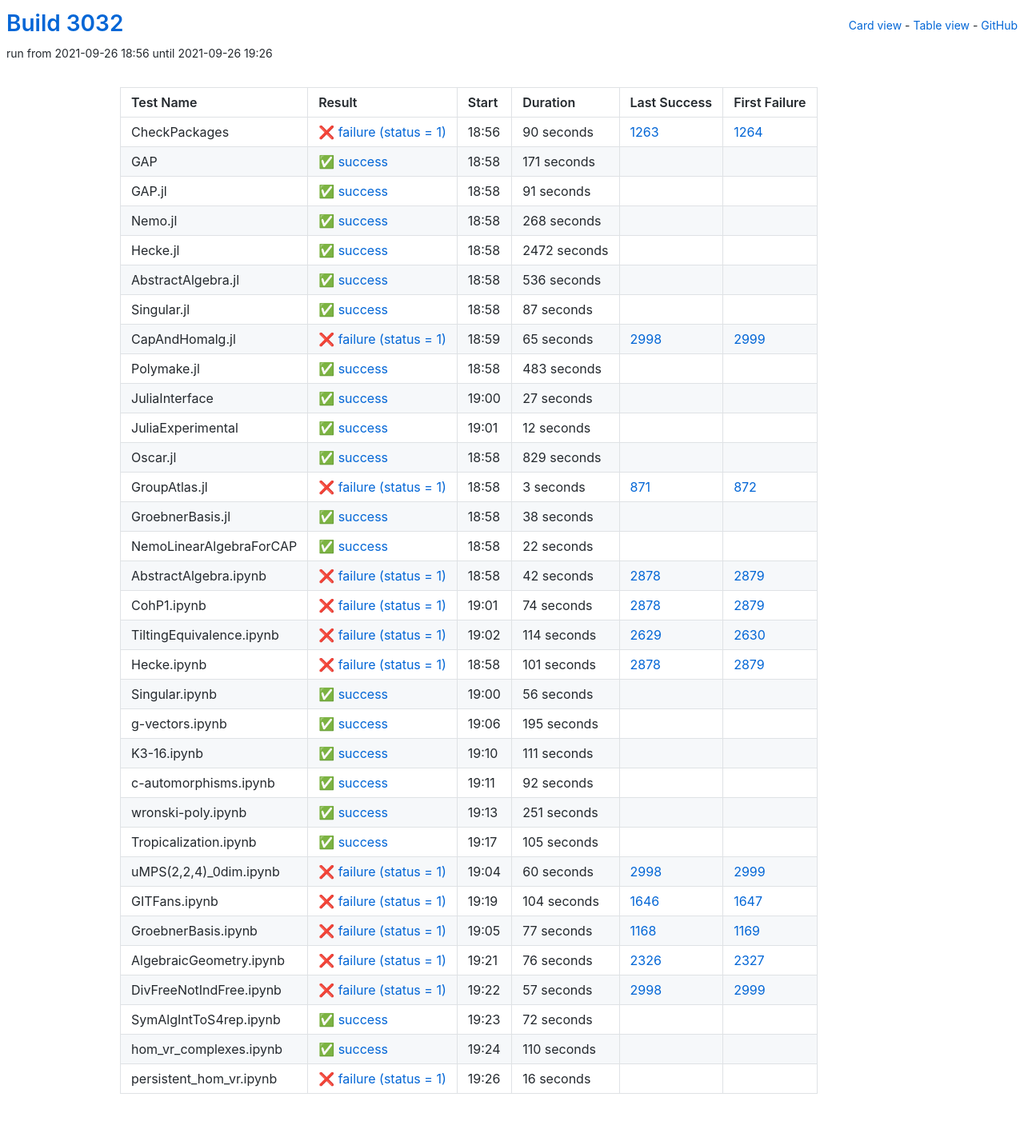
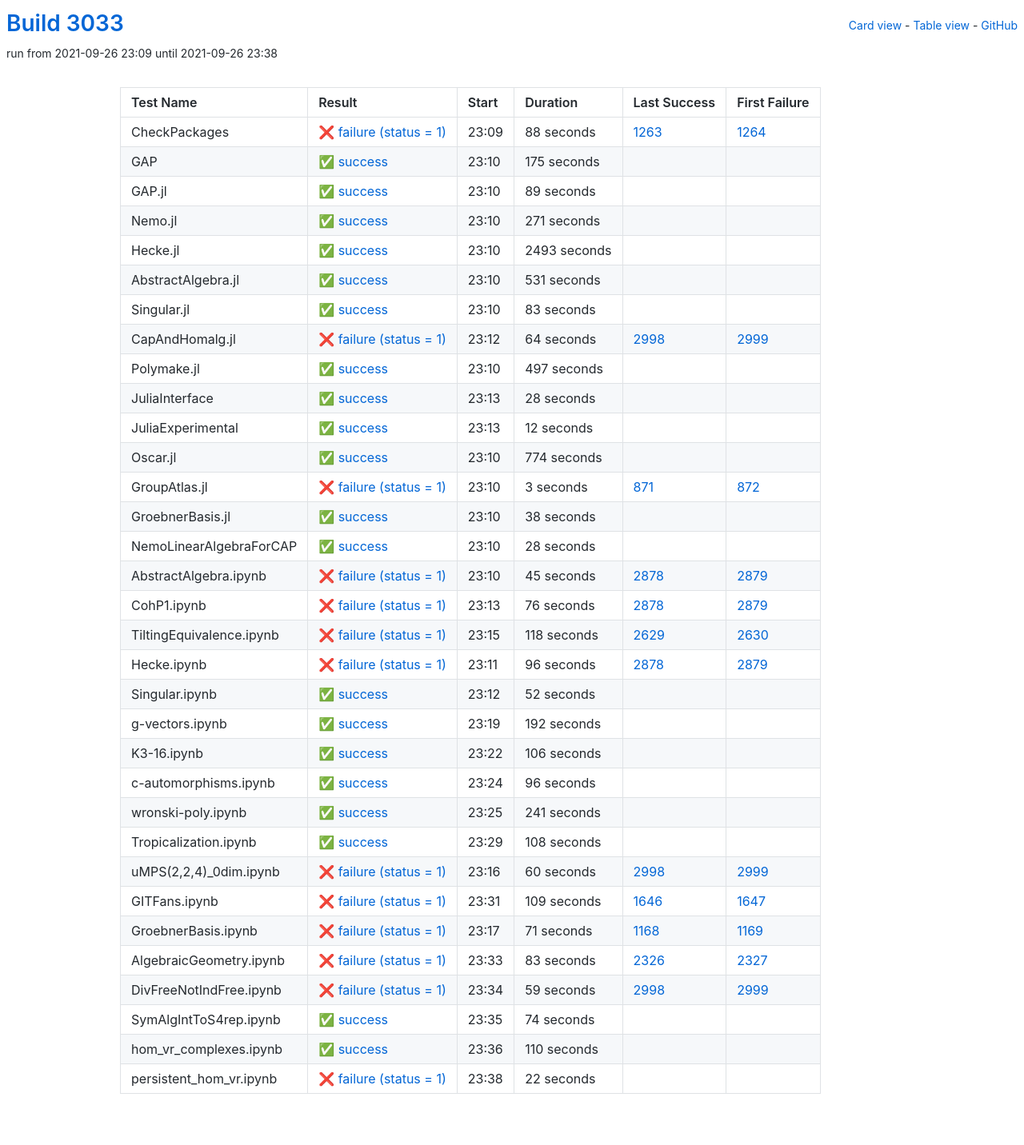
Before and after one commit to oscar-system/oscar-ci-status-stable, a Jekyll site: the page built from table.html, in a window 1280 px wide. Shown: the whole page at 80% size. Built offline with Jekyll 4.4.1, drawn with Linux system fonts in a browser that asks for light colours.

Commit message:
Build #3033

```diff
--- a/_data/ci.yml
+++ b/_data/ci.yml
@@ -1,6 +1,6 @@
 ---
-build: 3032
-build_url: https://oscarci.mathematik.uni-kl.de/job/oscar-stable/3032/
+build: 3033
+build_url: https://oscarci.mathematik.uni-kl.de/job/oscar-stable/3033/
 job: oscar-stable
 organization: oscar-system
 repo: oscar-ci-status-stable
@@ -8,128 +8,128 @@ repourl: https://github.com/oscar-system/oscar-ci-status-stable
 tests:
 - name: CheckPackages
   id: checkpackages
-  log: https://oscarci.mathematik.uni-kl.de/job/oscar-stable/3032/artifact/logs/build-3032/CheckPackages.log
-  start: 2021-09-26 18:56
+  log: https://oscarci.mathematik.uni-kl.de/job/oscar-stable/3033/artifact/logs/build-3033/CheckPackages.log
+  start: 2021-09-26 23:09
   success: false
   exitcode: 1
   status: failure
-  duration: 90
+  duration: 88
   last_success: 1263
   last_success_url: https://oscarci.mathematik.uni-kl.de/job/oscar-stable/1263/
   first_failure: 1264
   first_failure_url: https://oscarci.mathematik.uni-kl.de/job/oscar-stable/1264/
 - name: GAP
   id: gap
-  log: https://oscarci.mathematik.uni-kl.de/job/oscar-stable/3032/artifact/logs/build-3032/GAP.log
-  start: 2021-09-26 18:58
+  log: https://oscarci.mathematik.uni-kl.de/job/oscar-stable/3033/artifact/logs/build-3033/GAP.log
+  start: 2021-09-26 23:10
   success: true
   exitcode: 0
   status: success
-  duration: 171
+  duration: 175
   last_success: false
   last_success_url:
   first_failure: false
   first_failure_url:
 - name: GAP.jl
   id: gap-jl
-  log: https://oscarci.mathematik.uni-kl.de/job/oscar-stable/3032/artifact/logs/build-3032/GAP.jl.log
-  start: 2021-09-26 18:58
+  log: https://oscarci.mathematik.uni-kl.de/job/oscar-stable/3033/artifact/logs/build-3033/GAP.jl.log
+  start: 2021-09-26 23:10
   success: true
   exitcode: 0
   status: success
-  duration: 91
+  duration: 89
   last_success: false
   last_success_url:
   first_failure: false
   first_failure_url:
 - name: Nemo.jl
   id: nemo-jl
-  log: https://oscarci.mathematik.uni-kl.de/job/oscar-stable/3032/artifact/logs/build-3032/Nemo.jl.log
-  start: 2021-09-26 18:58
+  log: https://oscarci.mathematik.uni-kl.de/job/oscar-stable/3033/artifact/logs/build-3033/Nemo.jl.log
+  start: 2021-09-26 23:10
   success: true
   exitcode: 0
   status: success
-  duration: 268
+  duration: 271
   last_success: false
   last_success_url:
   first_failure: false
   first_failure_url:
 - name: Hecke.jl
   id: hecke-jl
-  log: https://oscarci.mathematik.uni-kl.de/job/oscar-stable/3032/artifact/logs/build-3032/Hecke.jl.log
-  start: 2021-09-26 18:58
+  log: https://oscarci.mathematik.uni-kl.de/job/oscar-stable/3033/artifact/logs/build-3033/Hecke.jl.log
+  start: 2021-09-26 23:10
   success: true
   exitcode: 0
   status: success
-  duration: 2472
+  duration: 2493
   last_success: false
   last_success_url:
   first_failure: false
   first_failure_url:
 - name: AbstractAlgebra.jl
   id: abstractalgebra-jl
-  log: https://oscarci.mathematik.uni-kl.de/job/oscar-stable/3032/artifact/logs/build-3032/AbstractAlgebra.jl.log
-  start: 2021-09-26 18:58
+  log: https://oscarci.mathematik.uni-kl.de/job/oscar-stable/3033/artifact/logs/build-3033/AbstractAlgebra.jl.log
+  start: 2021-09-26 23:10
   success: true
   exitcode: 0
   status: success
-  duration: 536
+  duration: 531
   last_success: false
   last_success_url:
   first_failure: false
   first_failure_url:
 - name: Singular.jl
   id: singular-jl
-  log: https://oscarci.mathematik.uni-kl.de/job/oscar-stable/3032/artifact/logs/build-3032/Singular.jl.log
-  start: 2021-09-26 18:58
+  log: https://oscarci.mathematik.uni-kl.de/job/oscar-stable/3033/artifact/logs/build-3033/Singular.jl.log
+  start: 2021-09-26 23:10
   success: true
   exitcode: 0
   status: success
-  duration: 87
+  duration: 83
   last_success: false
   last_success_url:
   first_failure: false
   first_failure_url:
 - name: CapAndHomalg.jl
   id: capandhomalg-jl
-  log: https://oscarci.mathematik.uni-kl.de/job/oscar-stable/3032/artifact/logs/build-3032/CapAndHomalg.jl.log
-  start: 2021-09-26 18:59
+  log: https://oscarci.mathematik.uni-kl.de/job/oscar-stable/3033/artifact/logs/build-3033/CapAndHomalg.jl.log
+  start: 2021-09-26 23:12
   success: false
   exitcode: 1
   status: failure
-  duration: 65
+  duration: 64
   last_success: 2998
   last_success_url: https://oscarci.mathematik.uni-kl.de/job/oscar-stable/2998/
   first_failure: 2999
   first_failure_url: https://oscarci.mathematik.uni-kl.de/job/oscar-stable/2999/
 - name: Polymake.jl
   id: polymake-jl
-  log: https://oscarci.mathematik.uni-kl.de/job/oscar-stable/3032/artifact/logs/build-3032/Polymake.jl.log
-  start: 2021-09-26 18:58
+  log: https://oscarci.mathematik.uni-kl.de/job/oscar-stable/3033/artifact/logs/build-3033/Polymake.jl.log
+  start: 2021-09-26 23:10
   success: true
   exitcode: 0
   status: success
-  duration: 483
+  duration: 497
   last_success: false
   last_success_url:
   first_failure: false
   first_failure_url:
 - name: JuliaInterface
   id: juliainterface
-  log: https://oscarci.mathematik.uni-kl.de/job/oscar-stable/3032/artifact/logs/build-3032/JuliaInterface.log
-  start: 2021-09-26 19:00
+  log: https://oscarci.mathematik.uni-kl.de/job/oscar-stable/3033/artifact/logs/build-3033/JuliaInterface.log
+  start: 2021-09-26 23:13
   success: true
   exitcode: 0
   status: success
-  duration: 27
+  duration: 28
   last_success: false
   last_success_url:
   first_failure: false
   first_failure_url:
 - name: JuliaExperimental
   id: juliaexperimental
-  log: https://oscarci.mathematik.uni-kl.de/job/oscar-stable/3032/artifact/logs/build-3032/JuliaExperimental.log
-  start: 2021-09-26 19:01
+  log: https://oscarci.mathematik.uni-kl.de/job/oscar-stable/3033/artifact/logs/build-3033/JuliaExperimental.log
+  start: 2021-09-26 23:13
   success: true
   exitcode: 0
   status: success
@@ -140,20 +140,20 @@ tests:
   first_failure_url:
 - name: Oscar.jl
   id: oscar-jl
-  log: https://oscarci.mathematik.uni-kl.de/job/oscar-stable/3032/artifact/logs/build-3032/Oscar.jl.log
-  start: 2021-09-26 18:58
+  log: https://oscarci.mathematik.uni-kl.de/job/oscar-stable/3033/artifact/logs/build-3033/Oscar.jl.log
+  start: 2021-09-26 23:10
   success: true
   exitcode: 0
   status: success
-  duration: 829
+  duration: 774
   last_success: false
   last_success_url:
   first_failure: false
   first_failure_url:
 - name: GroupAtlas.jl
   id: groupatlas-jl
-  log: https://oscarci.mathematik.uni-kl.de/job/oscar-stable/3032/artifact/logs/build-3032/GroupAtlas.jl.log
-  start: 2021-09-26 18:58
+  log: https://oscarci.mathematik.uni-kl.de/job/oscar-stable/3033/artifact/logs/build-3033/GroupAtlas.jl.log
+  start: 2021-09-26 23:10
   success: false
   exitcode: 1
   status: failure
@@ -164,8 +164,8 @@ tests:
   first_failure_url: https://oscarci.mathematik.uni-kl.de/job/oscar-stable/872/
 - name: GroebnerBasis.jl
   id: groebnerbasis-jl
-  log: https://oscarci.mathematik.uni-kl.de/job/oscar-stable/3032/artifact/logs/build-3032/GroebnerBasis.jl.log
-  start: 2021-09-26 18:58
+  log: https://oscarci.mathematik.uni-kl.de/job/oscar-stable/3033/artifact/logs/build-3033/GroebnerBasis.jl.log
+  start: 2021-09-26 23:10
   success: true
   exitcode: 0
   status: success
@@ -176,140 +176,140 @@ tests:
   first_failure_url:
 - name: NemoLinearAlgebraForCAP
   id: nemolinearalgebraforcap
-  log: https://oscarci.mathematik.uni-kl.de/job/oscar-stable/3032/artifact/logs/build-3032/NemoLinearAlgebraForCAP.log
-  start: 2021-09-26 18:58
+  log: https://oscarci.mathematik.uni-kl.de/job/oscar-stable/3033/artifact/logs/build-3033/NemoLinearAlgebraForCAP.log
+  start: 2021-09-26 23:10
   success: true
   exitcode: 0
   status: success
-  duration: 22
+  duration: 28
   last_success: false
   last_success_url:
   first_failure: false
   first_failure_url:
 - name: AbstractAlgebra.ipynb
   id: abstractalgebra-ipynb
-  log: https://oscarci.mathematik.uni-kl.de/job/oscar-stable/3032/artifact/logs/build-3032/AbstractAlgebra.ipynb.log
-  start: 2021-09-26 18:58
+  log: https://oscarci.mathematik.uni-kl.de/job/oscar-stable/3033/artifact/logs/build-3033/AbstractAlgebra.ipynb.log
+  start: 2021-09-26 23:10
   success: false
   exitcode: 1
   status: failure
-  duration: 42
+  duration: 45
   last_success: 2878
   last_success_url: https://oscarci.mathematik.uni-kl.de/job/oscar-stable/2878/
   first_failure: 2879
   first_failure_url: https://oscarci.mathematik.uni-kl.de/job/oscar-stable/2879/
 - name: CohP1.ipynb
   id: cohp1-ipynb
-  log: https://oscarci.mathematik.uni-kl.de/job/oscar-stable/3032/artifact/logs/build-3032/CohP1.ipynb.log
-  start: 2021-09-26 19:01
+  log: https://oscarci.mathematik.uni-kl.de/job/oscar-stable/3033/artifact/logs/build-3033/CohP1.ipynb.log
+  start: 2021-09-26 23:13
   success: false
   exitcode: 1
   status: failure
-  duration: 74
+  duration: 76
   last_success: 2878
   last_success_url: https://oscarci.mathematik.uni-kl.de/job/oscar-stable/2878/
   first_failure: 2879
   first_failure_url: https://oscarci.mathematik.uni-kl.de/job/oscar-stable/2879/
 - name: TiltingEquivalence.ipynb
   id: tiltingequivalence-ipynb
-  log: https://oscarci.mathematik.uni-kl.de/job/oscar-stable/3032/artifact/logs/build-3032/TiltingEquivalence.ipynb.log
-  start: 2021-09-26 19:02
+  log: https://oscarci.mathematik.uni-kl.de/job/oscar-stable/3033/artifact/logs/build-3033/TiltingEquivalence.ipynb.log
+  start: 2021-09-26 23:15
   success: false
   exitcode: 1
   status: failure
-  duration: 114
+  duration: 118
   last_success: 2629
   last_success_url: https://oscarci.mathematik.uni-kl.de/job/oscar-stable/2629/
   first_failure: 2630
   first_failure_url: https://oscarci.mathematik.uni-kl.de/job/oscar-stable/2630/
 - name: Hecke.ipynb
   id: hecke-ipynb
-  log: https://oscarci.mathematik.uni-kl.de/job/oscar-stable/3032/artifact/logs/build-3032/Hecke.ipynb.log
-  start: 2021-09-26 18:58
+  log: https://oscarci.mathematik.uni-kl.de/job/oscar-stable/3033/artifact/logs/build-3033/Hecke.ipynb.log
+  start: 2021-09-26 23:11
   success: false
   exitcode: 1
   status: failure
-  duration: 101
+  duration: 96
   last_success: 2878
   last_success_url: https://oscarci.mathematik.uni-kl.de/job/oscar-stable/2878/
   first_failure: 2879
   first_failure_url: https://oscarci.mathematik.uni-kl.de/job/oscar-stable/2879/
 - name: Singular.ipynb
   id: singular-ipynb
-  log: https://oscarci.mathematik.uni-kl.de/job/oscar-stable/3032/artifact/logs/build-3032/Singular.ipynb.log
-  start: 2021-09-26 19:00
+  log: https://oscarci.mathematik.uni-kl.de/job/oscar-stable/3033/artifact/logs/build-3033/Singular.ipynb.log
+  start: 2021-09-26 23:12
   success: true
   exitcode: 0
   status: success
-  duration: 56
+  duration: 52
   last_success: false
   last_success_url:
   first_failure: false
   first_failure_url:
 - name: g-vectors.ipynb
   id: g-vectors-ipynb
-  log: https://oscarci.mathematik.uni-kl.de/job/oscar-stable/3032/artifact/logs/build-3032/g-vectors.ipynb.log
-  start: 2021-09-26 19:06
+  log: https://oscarci.mathematik.uni-kl.de/job/oscar-stable/3033/artifact/logs/build-3033/g-vectors.ipynb.log
+  start: 2021-09-26 23:19
   success: true
   exitcode: 0
   status: success
-  duration: 195
+  duration: 192
   last_success: false
   last_success_url:
   first_failure: false
   first_failure_url:
 - name: K3-16.ipynb
   id: k3-16-ipynb
-  log: https://oscarci.mathematik.uni-kl.de/job/oscar-stable/3032/artifact/logs/build-3032/K3-16.ipynb.log
-  start: 2021-09-26 19:10
+  log: https://oscarci.mathematik.uni-kl.de/job/oscar-stable/3033/artifact/logs/build-3033/K3-16.ipynb.log
+  start: 2021-09-26 23:22
   success: true
   exitcode: 0
   status: success
-  duration: 111
+  duration: 106
   last_success: false
   last_success_url:
   first_failure: false
   first_failure_url:
 - name: c-automorphisms.ipynb
   id: c-automorphisms-ipynb
-  log: https://oscarci.mathematik.uni-kl.de/job/oscar-stable/3032/artifact/logs/build-3032/c-automorphisms.ipynb.log
-  start: 2021-09-26 19:11
+  log: https://oscarci.mathematik.uni-kl.de/job/oscar-stable/3033/artifact/logs/build-3033/c-automorphisms.ipynb.log
+  start: 2021-09-26 23:24
   success: true
   exitcode: 0
   status: success
-  duration: 92
+  duration: 96
   last_success: false
   last_success_url:
   first_failure: false
   first_failure_url:
 - name: wronski-poly.ipynb
   id: wronski-poly-ipynb
-  log: https://oscarci.mathematik.uni-kl.de/job/oscar-stable/3032/artifact/logs/build-3032/wronski-poly.ipynb.log
-  start: 2021-09-26 19:13
+  log: https://oscarci.mathematik.uni-kl.de/job/oscar-stable/3033/artifact/logs/build-3033/wronski-poly.ipynb.log
+  start: 2021-09-26 23:25
   success: true
   exitcode: 0
   status: success
-  duration: 251
+  duration: 241
   last_success: false
   last_success_url:
   first_failure: false
   first_failure_url:
 - name: Tropicalization.ipynb
   id: tropicalization-ipynb
-  log: https://oscarci.mathematik.uni-kl.de/job/oscar-stable/3032/artifact/logs/build-3032/Tropicalization.ipynb.log
-  start: 2021-09-26 19:17
+  log: https://oscarci.mathematik.uni-kl.de/job/oscar-stable/3033/artifact/logs/build-3033/Tropicalization.ipynb.log
+  start: 2021-09-26 23:29
   success: true
   exitcode: 0
   status: success
-  duration: 105
+  duration: 108
   last_success: false
   last_success_url:
   first_failure: false
   first_failure_url:
 - name: uMPS(2,2,4)_0dim.ipynb
   id: umps-2-2-4-0dim-ipynb
-  log: https://oscarci.mathematik.uni-kl.de/job/oscar-stable/3032/artifact/logs/build-3032/uMPS-2-2-4-_0dim.ipynb.log
-  start: 2021-09-26 19:04
+  log: https://oscarci.mathematik.uni-kl.de/job/oscar-stable/3033/artifact/logs/build-3033/uMPS-2-2-4-_0dim.ipynb.log
+  start: 2021-09-26 23:16
   success: false
   exitcode: 1
   status: failure
@@ -320,68 +320,68 @@ tests:
   first_failure_url: https://oscarci.mathematik.uni-kl.de/job/oscar-stable/2999/
 - name: GITFans.ipynb
   id: gitfans-ipynb
-  log: https://oscarci.mathematik.uni-kl.de/job/oscar-stable/3032/artifact/logs/build-3032/GITFans.ipynb.log
-  start: 2021-09-26 19:19
+  log: https://oscarci.mathematik.uni-kl.de/job/oscar-stable/3033/artifact/logs/build-3033/GITFans.ipynb.log
+  start: 2021-09-26 23:31
   success: false
   exitcode: 1
   status: failure
-  duration: 104
+  duration: 109
   last_success: 1646
   last_success_url: https://oscarci.mathematik.uni-kl.de/job/oscar-stable/1646/
   first_failure: 1647
   first_failure_url: https://oscarci.mathematik.uni-kl.de/job/oscar-stable/1647/
 - name: GroebnerBasis.ipynb
   id: groebnerbasis-ipynb
-  log: https://oscarci.mathematik.uni-kl.de/job/oscar-stable/3032/artifact/logs/build-3032/GroebnerBasis.ipynb.log
-  start: 2021-09-26 19:05
+  log: https://oscarci.mathematik.uni-kl.de/job/oscar-stable/3033/artifact/logs/build-3033/GroebnerBasis.ipynb.log
+  start: 2021-09-26 23:17
   success: false
   exitcode: 1
   status: failure
-  duration: 77
+  duration: 71
   last_success: 1168
   last_success_url: https://oscarci.mathematik.uni-kl.de/job/oscar-stable/1168/
   first_failure: 1169
   first_failure_url: https://oscarci.mathematik.uni-kl.de/job/oscar-stable/1169/
 - name: AlgebraicGeometry.ipynb
   id: algebraicgeometry-ipynb
-  log: https://oscarci.mathematik.uni-kl.de/job/oscar-stable/3032/artifact/logs/build-3032/AlgebraicGeometry.ipynb.log
-  start: 2021-09-26 19:21
+  log: https://oscarci.mathematik.uni-kl.de/job/oscar-stable/3033/artifact/logs/build-3033/AlgebraicGeometry.ipynb.log
+  start: 2021-09-26 23:33
   success: false
   exitcode: 1
   status: failure
-  duration: 76
+  duration: 83
   last_success: 2326
   last_success_url: https://oscarci.mathematik.uni-kl.de/job/oscar-stable/2326/
   first_failure: 2327
   first_failure_url: https://oscarci.mathematik.uni-kl.de/job/oscar-stable/2327/
 - name: DivFreeNotIndFree.ipynb
   id: divfreenotindfree-ipynb
-  log: https://oscarci.mathematik.uni-kl.de/job/oscar-stable/3032/artifact/logs/build-3032/DivFreeNotIndFree.ipynb.log
-  start: 2021-09-26 19:22
+  log: https://oscarci.mathematik.uni-kl.de/job/oscar-stable/3033/artifact/logs/build-3033/DivFreeNotIndFree.ipynb.log
+  start: 2021-09-26 23:34
   success: false
   exitcode: 1
   status: failure
-  duration: 57
+  duration: 59
   last_success: 2998
   last_success_url: https://oscarci.mathematik.uni-kl.de/job/oscar-stable/2998/
   first_failure: 2999
   first_failure_url: https://oscarci.mathematik.uni-kl.de/job/oscar-stable/2999/
 - name: SymAlgIntToS4rep.ipynb
   id: symalginttos4rep-ipynb
-  log: https://oscarci.mathematik.uni-kl.de/job/oscar-stable/3032/artifact/logs/build-3032/SymAlgIntToS4rep.ipynb.log
-  start: 2021-09-26 19:23
+  log: https://oscarci.mathematik.uni-kl.de/job/oscar-stable/3033/artifact/logs/build-3033/SymAlgIntToS4rep.ipynb.log
+  start: 2021-09-26 23:35
   success: true
   exitcode: 0
   status: success
-  duration: 72
+  duration: 74
   last_success: false
   last_success_url:
   first_failure: false
   first_failure_url:
 - name: hom_vr_complexes.ipynb
   id: hom-vr-complexes-ipynb
-  log: https://oscarci.mathematik.uni-kl.de/job/oscar-stable/3032/artifact/logs/build-3032/hom_vr_complexes.ipynb.log
-  start: 2021-09-26 19:24
+  log: https://oscarci.mathematik.uni-kl.de/job/oscar-stable/3033/artifact/logs/build-3033/hom_vr_complexes.ipynb.log
+  start: 2021-09-26 23:36
   success: true
   exitcode: 0
   status: success
@@ -392,12 +392,12 @@ tests:
   first_failure_url:
 - name: persistent_hom_vr.ipynb
   id: persistent-hom-vr-ipynb
-  log: https://oscarci.mathematik.uni-kl.de/job/oscar-stable/3032/artifact/logs/build-3032/persistent_hom_vr.ipynb.log
-  start: 2021-09-26 19:26
+  log: https://oscarci.mathematik.uni-kl.de/job/oscar-stable/3033/artifact/logs/build-3033/persistent_hom_vr.ipynb.log
+  start: 2021-09-26 23:38
   success: false
   exitcode: 1
   status: failure
-  duration: 16
+  duration: 22
   last_success: false
   last_success_url:
   first_failure: false
```
Also changed, not shown: README.md.
